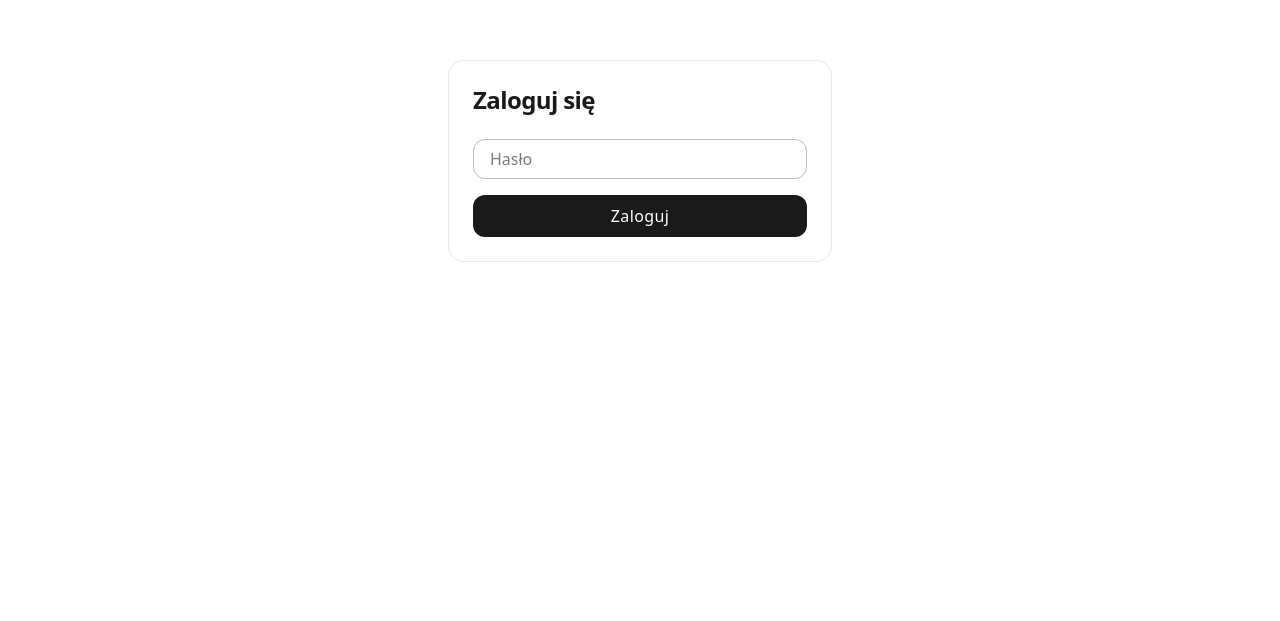
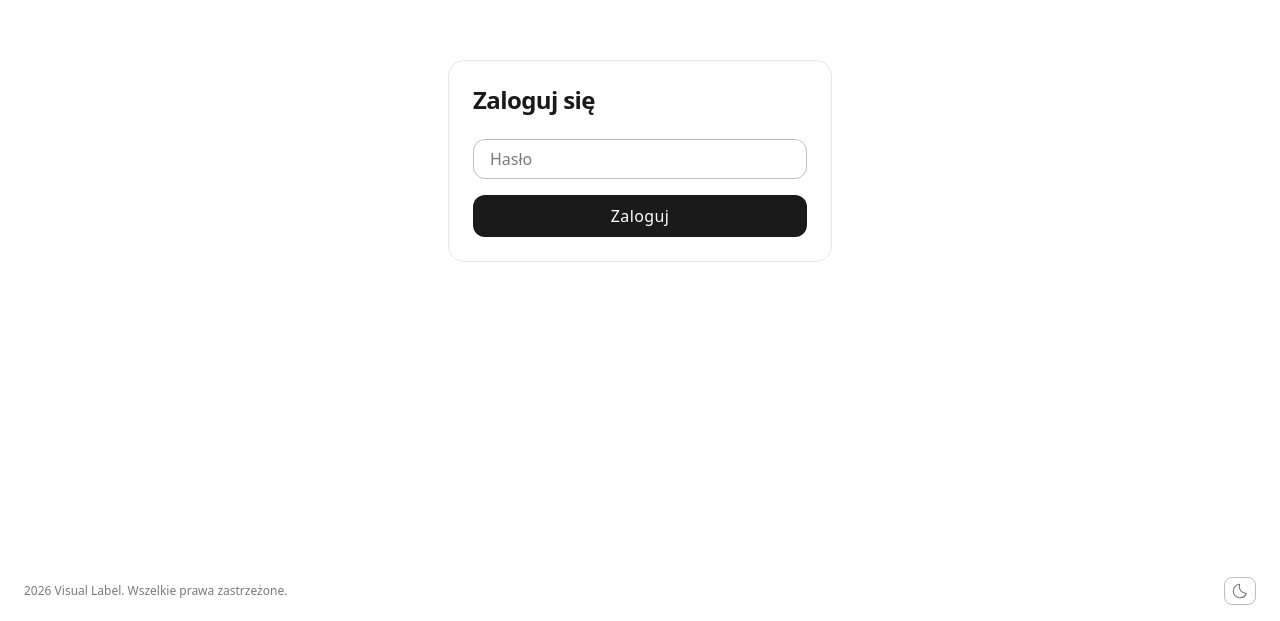
Before and after one commit to marcinkrz/api-search, a Next.js app: page /login in a window 1280 px wide. Shown: the part 239-860 px from the top of the page. Before the commit the page ends 800 px from the top, so only its background shows below. Built offline with nearby package versions, Linux system fonts and the light colour scheme.

Commit message:
Add theme mode

```diff
--- a/app/globals.css
+++ b/app/globals.css
@@ -1,7 +1,7 @@
 @import "tailwindcss";
 
 :root {
-  --primary: #9d86de; /* Purple 928U */
+  --primary: hsl(260, 100, 60);
 
   --background: hsl(0, 0%, 100%);
   --background-t: hsla(0, 0%, 100%, 0.4);
@@ -26,9 +26,9 @@
   --warning-border: hsl(32, 95%, 45%);
   --warning-bg: hsl(32, 70%, 90%);
 
-  --info-text: hsl(204, 90%, 40%);
-  --info-border: hsl(204, 90%, 45%);
-  --info-bg: hsl(204, 94%, 92%);
+  --info-text: hsl(220, 90%, 40%);
+  --info-border: hsl(220, 90%, 45%);
+  --info-bg: hsl(220, 100%, 97%);
 
   --muted: hsl(0, 0%, 48%);
   --muted-1: hsl(0, 0%, 44%);
@@ -36,7 +36,45 @@
   --border: hsl(0, 0%, 75%);
   --border-light: hsl(0, 0%, 90%);
 
-  --focus: hsl(204, 90%, 45%);
+  --focus: hsl(220, 90%, 45%);
+}
+
+[data-theme="dark"] {
+  --primary: hsl(255, 70%, 70%);
+
+  --background: hsl(0, 0%, 0%);
+  --background-t: hsla(0, 0%, 0%, 0.4);
+  --background-1: hsl(0, 0%, 6%);
+  --background-2: hsl(0, 0%, 9%);
+  --background-3: hsl(0, 0%, 12%);
+  --background-t-3: hsla(0, 0%, 20%, 0.8);
+
+  --foreground: hsl(0, 0%, 95%);
+  --foreground-1: hsl(0, 0%, 80%);
+  --foreground-2: hsl(0, 0%, 75%);
+
+  --success-text: hsl(160, 100%, 35%);
+  --success-border: hsl(160, 100%, 45%);
+  --success-bg: hsl(160, 100%, 10%);
+
+  --danger-text: hsl(0, 100%, 30%);
+  --danger-border: hsl(0, 100%, 45%);
+  --danger-bg: hsl(0, 100%, 10%);
+
+  --warning-text: hsl(32, 100%, 35%);
+  --warning-border: hsl(32, 100%, 45%);
+  --warning-bg: hsl(32, 100%, 10%);
+
+  --info-text: hsl(220, 100%, 35%);
+  --info-border: hsl(220, 100%, 45%);
+  --info-bg: hsl(220, 100%, 10%);
+
+  --muted: hsl(0, 0%, 64%);
+  --muted-1: hsl(0, 0%, 68%);
+  --border: hsl(0, 0%, 30%);
+  --border-light: hsl(0, 0%, 15%);
+
+  --focus: hsl(220, 100%, 45%);
 }
 
 body {
--- a/app/layout.tsx
+++ b/app/layout.tsx
@@ -1,5 +1,7 @@
 import "./globals.css";
 import type { Metadata } from "next";
+import { ThemeProvider } from "next-themes";
+import Footer from "@/components/Footer";
 
 export const metadata: Metadata = {
   title: "API Search",
@@ -11,11 +13,14 @@ export default function RootLayout({
   children: React.ReactNode;
 }>) {
   return (
-    <html lang="pl">
+    <html lang="pl" suppressHydrationWarning>
       <body className="min-h-screen">
-        <main className="container">
-          {children}
-        </main>
+        <ThemeProvider>
+          <main className="container">
+            {children}
+          </main>
+          <Footer />
+        </ThemeProvider>
       </body>
     </html>
   );
--- a/components/Button.tsx
+++ b/components/Button.tsx
@@ -20,9 +20,9 @@ const buttonVariants = cva(
       variant: {
         primary:
           `bg-[var(--foreground)] text-[var(--background)]
-          hover:bg-[var(--foreground-1)]
+          hover:bg-[var(--primary)]
           focus-visible:outline-2 focus-visible:outline-offset-2 focus-visible:outline-[var(--foreground)]
-          active:bg-[var(--foreground-1)]
+          active:bg-[var(--primary)]
           disabled:bg-[var(--background-3)] disabled:border-[var(--background-3)] disabled:hover:border-[var(--background-3)]`,
         outline:
           `bg-transparent border-[var(--border)] text-[var(--foreground-1)]
--- a/components/ClientApp.tsx
+++ b/components/ClientApp.tsx
@@ -413,16 +413,17 @@ export default function ClientApp() {
             Limit API:<br /><span className={availableBudget < 100 ? "text-[var(--danger-text)]" : "text-[var(--foreground)]"}>{availableBudget}</span> / {REQUEST_LIMIT}
           </div>
           <Button onClick={downloadState} variant="outline" size="icon">
-            <FileDown size={24} />
+            <FileDown size={16} />
             <span className="hidden md:flex mx-2 text-sm">Pobierz stan</span>
           </Button>
           <label className="cursor-pointer inline-flex justify-center items-center leading-none tracking-wide whitespace-nowrap border transition-colors min-w-[2rem] p-1 rounded-lg bg-transparent border-[var(--border)] text-[var(--foreground-1)] hover:border-[var(--foreground)] hover:text-[var(--foreground)] focus-visible:outline-2 focus-visible:outline-offset-2 focus-visible:outline-[var(--foreground)] focus-visible:border-transparent active:border-[var(--foreground)] active:text-[var(--foreground)]">
-            <FileUp size={24} />
+            <FileUp size={16} />
             <span className="hidden md:flex mx-2 text-sm">Wczytaj stan</span>
             <input type="file" accept=".json" onChange={uploadState} className="hidden" />
           </label>
           <Button onClick={handleLogout} variant="outline" size="icon" className="" title="Wyloguj">
-            <LogOut size={24} />
+            <LogOut size={16} />
+            <span className="hidden md:flex mx-2 text-sm">Wyloguj</span>
           </Button>
         </div>
       </div>
@@ -449,13 +450,13 @@ export default function ClientApp() {
               placeholder={fieldLabels[field]}
               value={state.filters[field] || ""}
               onChange={(e) => handleFilterChange(field, e.target.value)}
-              className="flex w-full outline-0 ring-0 ring-[var(--focus)] border border-[var(--border)] rounded-xl focus-visible:border-[var(--focus)] focus-visible:ring-1 active:border-[var(--focus)] active:ring-1 px-4 placeholder:text-[var(--muted)]"
+              className="flex w-full outline-0 ring-0 ring-[var(--focus)] border border-[var(--border)] rounded-lg focus-visible:border-[var(--focus)] focus-visible:ring-1 active:border-[var(--focus)] active:ring-1 px-4 placeholder:text-[var(--muted)]"
             />
           ))}
           <select
             value={state.filters.status || ""}
             onChange={(e) => handleFilterChange("status", e.target.value)}
-            className="flex w-full outline-0 ring-0 ring-[var(--focus)] border border-[var(--border)] rounded-xl focus-visible:border-[var(--focus)] focus-visible:ring-1 active:border-[var(--focus)] active:ring-1 px-4 placeholder:text-[var(--muted)]"
+            className="flex w-full outline-0 ring-0 ring-[var(--focus)] border border-[var(--border)] rounded-lg focus-visible:border-[var(--focus)] focus-visible:ring-1 active:border-[var(--focus)] active:ring-1 px-4 placeholder:text-[var(--muted)]"
           >
             <option value="">Wybierz status...</option>
             <option value="AKTYWNY">Aktywny</option>
@@ -605,7 +606,7 @@ export default function ClientApp() {
             </tbody>
           </table>
         </div>
-      </div >
+      </div>
 
       {
         state.currentPage < state.totalPages && (
--- /dev/null
+++ b/components/Footer.tsx
@@ -0,0 +1,18 @@
+"use client";
+
+import ThemeSwitch from "@/components/ThemeSwitch";
+
+export default function Footer() {
+  return (
+    <footer className="container mx-auto py-4 text-[var(--muted)]">
+      <div className="flex justify-between items-center">
+        <span className="inline-flex text-xs">
+          {(new Date().getFullYear())} Visual Label. Wszelkie prawa zastrzeżone.
+        </span>
+        <div className="ml-2 flex gap-2">
+          <ThemeSwitch />
+        </div>
+      </div>
+    </footer>
+  );
+}
--- /dev/null
+++ b/components/ThemeSwitch.tsx
@@ -0,0 +1,75 @@
+"use client";
+
+import { useState, useEffect } from "react";
+import { useTheme } from "next-themes";
+import { Button } from "@/components/Button";
+
+const SunIcon = () => (
+  <svg
+    className="w-5 h-5 text-[var(--muted)] hover:text-[var(--foreground)] active:text-[var(--foreground)]"
+    aria-hidden="true"
+    xmlns="http://www.w3.org/2000/svg"
+    width="24"
+    height="24"
+    fill="none"
+    viewBox="0 0 24 24"
+  >
+    <path
+      stroke="currentColor"
+      strokeLinecap="round"
+      strokeLinejoin="round"
+      strokeWidth="1.5"
+      d="M12 5V3m0 18v-2M7.05 7.05 5.636 5.636m12.728 12.728L16.95 16.95M5 12H3m18 0h-2M7.05 16.95l-1.414 1.414M18.364 5.636 16.95 7.05M16 12a4 4 0 1 1-8 0 4 4 0 0 1 8 0Z"
+    />
+  </svg>
+);
+
+const MoonIcon = () => (
+  <svg
+    className="w-4.5 h-4.5 text-[var(--muted)] hover:text-[var(--foreground)] active:text-[var(--foreground)]"
+    aria-hidden="true"
+    xmlns="http://www.w3.org/2000/svg"
+    width="24"
+    height="24"
+    fill="none"
+    viewBox="0 0 24 24"
+  >
+    <path
+      stroke="currentColor"
+      strokeLinecap="round"
+      strokeLinejoin="round"
+      strokeWidth="1.5"
+      d="M12 21a9 9 0 0 1-.5-17.986V3c-.354.966-.5 1.911-.5 3a9 9 0 0 0 9 9c.239 0 .254.018.488 0A9.004 9.004 0 0 1 12 21Z"
+    />
+  </svg>
+);
+
+const ThemeSwitch = () => {
+  const [mounted, setMounted] = useState(false);
+  const { theme, resolvedTheme, setTheme } = useTheme();
+
+  useEffect(() => {
+    setMounted(true);
+  }, []);
+
+  if (!mounted) {
+    return null;
+  }
+
+  const current = theme === "system" ? resolvedTheme : theme;
+  const isDark = current === "dark";
+
+  return (
+    <Button
+      onClick={() => setTheme(isDark ? "light" : "dark")}
+      title={isDark ? "Przełącz na jasny motyw" : "Przełącz na ciemny motyw"}
+      aria-label={isDark ? "Przełącz na jasny motyw" : "Przełącz na ciemny motyw"}
+      variant="outline"
+      size="icon"
+    >
+      {isDark ? <SunIcon /> : <MoonIcon />}
+    </Button>
+  );
+};
+
+export default ThemeSwitch;
--- a/package.json
+++ b/package.json
@@ -17,6 +17,7 @@
     "file-saver": "^2.0.5",
     "lucide-react": "^1.16.0",
     "next": "16.2.6",
+    "next-themes": "^0.4.6",
     "react": "19.2.4",
     "react-dom": "19.2.4",
     "tailwind-merge": "^3.6.0"
```
Also changed, not shown: 1 other file (tests, documents, lock files or other folders).
